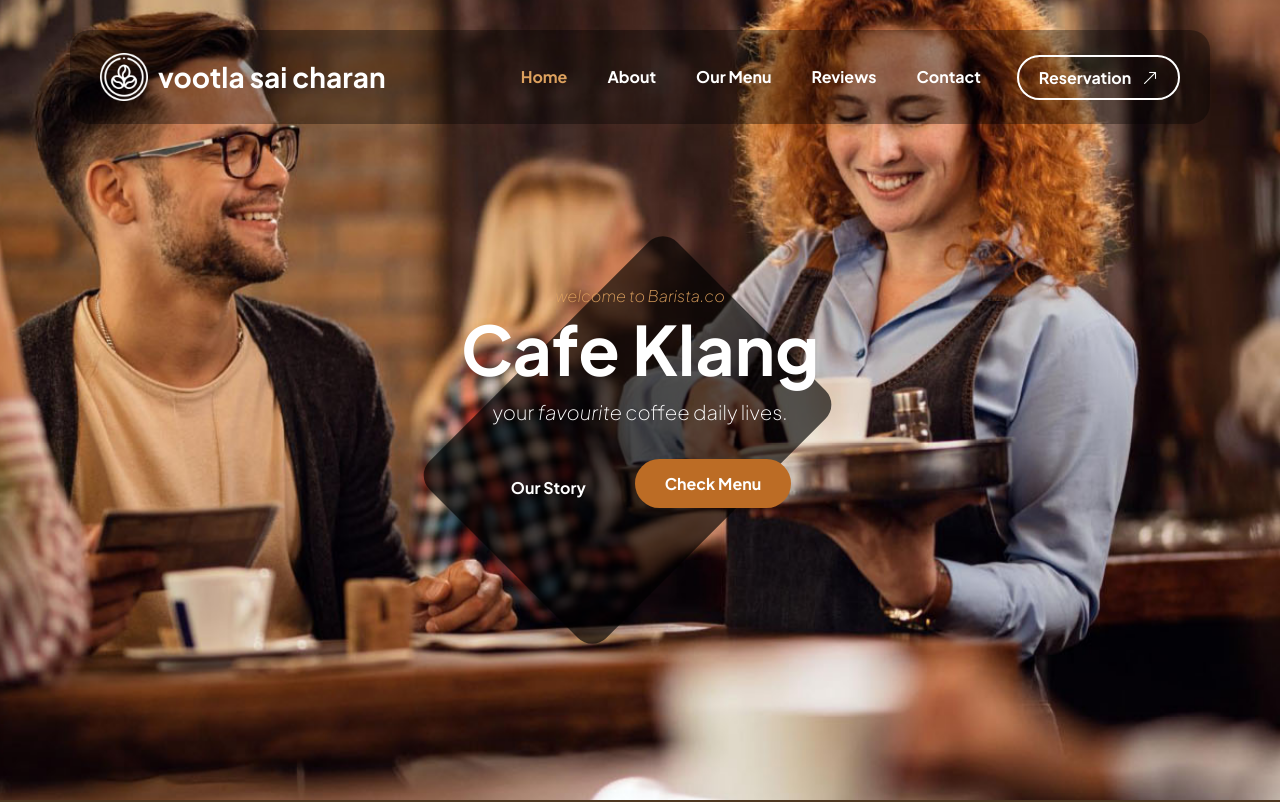
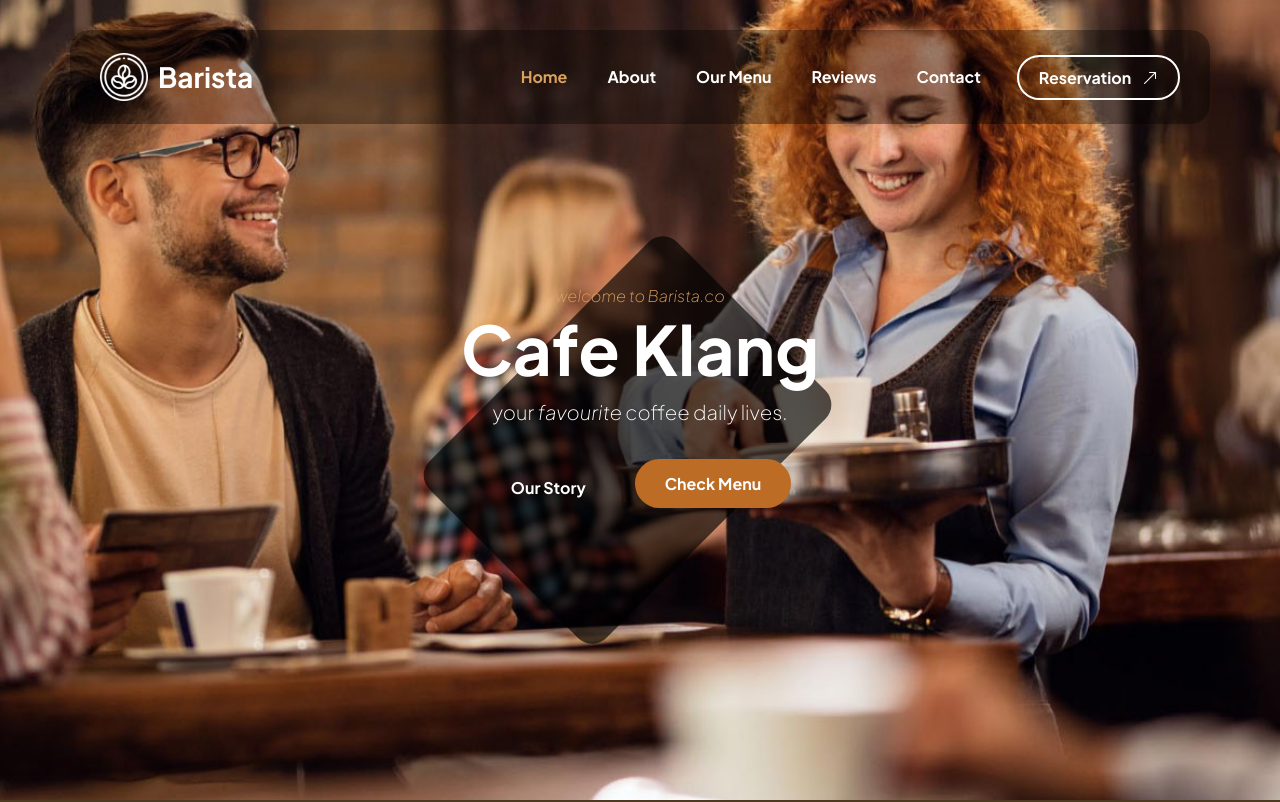
Before and after one commit to VootlaSaiCharan/web-application, a plain HTML site: page index.html in a window 1280 px wide. Shown: the top 802 px of the page. Drawn offline with Linux system fonts and the light colour scheme.

Commit message:
demo test on webhook

```diff
--- a/index.html
+++ b/index.html
@@ -42,7 +42,7 @@
                     <div class="container">
                         <a class="navbar-brand d-flex align-items-center" href="index.html">
                             <img src="images/coffee-beans.png" class="navbar-brand-image img-fluid" alt="Barista Cafe Template">
-                            vootla sai charan
+                            Barista
                         </a>
 
                         <button class="navbar-toggler" type="button" data-bs-toggle="collapse" data-bs-target="#navbarNav" aria-controls="navbarNav" aria-expanded="false" aria-label="Toggle navigation">
```
